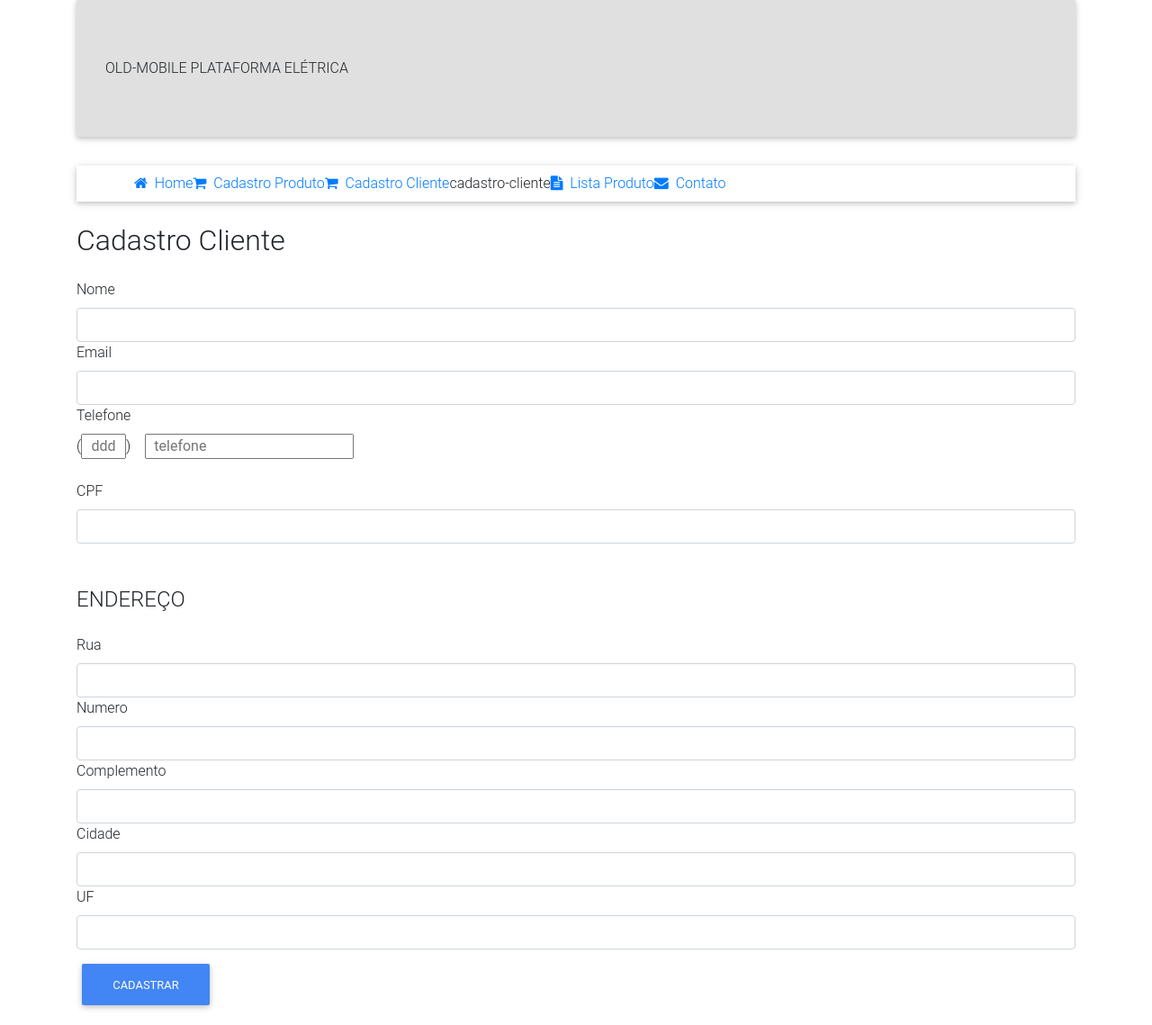
After one commit to rodrigod22/ADS-OLDMOBILE, a PHP site: the page made by public/view/produto/cadastro-cliente.php in a window 1280 px wide. The commit adds this page. Shown: the whole page at 90% size. Run offline with PHP 8.4, Linux system fonts and the light colour scheme; the template is opened without the code that fills it, so the values that code supplies are empty; some libraries are stand-ins or nearby versions.

Commit message:
Entity Cliente - Endereco - Telefone

```diff
--- a/config/routes/routes.php
+++ b/config/routes/routes.php
@@ -5,8 +5,10 @@ $rotas = [
 
     '/lista-produto' => \ADS\OldMobile\Controller\ListarProduto::class ,
     '/cadastro-produto' => \ADS\OldMobile\Controller\FormularioProduto::class,
-    '/salva-produto' => \ADS\OldMobile\Controller\CadastroProduto::class ,
-    '/index' => \ADS\OldMobile\Controller\HomeController::class
+    '/cadastro-cliente' => \ADS\OldMobile\Controller\FormularioCliente::class,
+    '/salva-produto' => \ADS\OldMobile\Controller\CadastroProduto::class,
+    '/index' => \ADS\OldMobile\Controller\HomeController::class,
+    '/salva-cliente' => \ADS\OldMobile\Controller\CadastroCliente::class,
 ];
 
 return $rotas;
--- a/public/view/header.php
+++ b/public/view/header.php
@@ -6,7 +6,7 @@
         <meta name="viewport" content="width=device-width, initial-scale=1.0">
          <link rel="stylesheet" href="http://localhost/old-mobile/public/assets/css/bootstrap.css"/>
           <link rel="stylesheet" href="http://localhost/old-mobile/public/assets/css/estilo.css"/>
-        <script src="http://localhost/old-mobile/public/assets/css/jquery-3.3.1.min.js"></script>
+        <script src="http://localhost/old-mobile/public/assets/js/jquery-3.3.1.min.js"></script>
         <script src="http://localhost/old-mobile/public/assets/js/bootstrap.min.js"></script>
     </head>
     <body>
@@ -30,6 +30,10 @@
                          <a class="" href="cadastro-produto"> <i class="fa fa-shopping-cart pr-1"></i> Cadastro Produto</a>
                         </li>
 
+                         <li class="nav-item">
+                         <a class="" href="cadastro-cliente"> <i class="fa fa-shopping-cart pr-1"></i> Cadastro Cliente</a>
+                        </li>
+                        cadastro-cliente
                          <li class="nav-item ">
                             <a href="lista-produto"><i class="fa fa-file-text pr-1"></i> Lista Produto</a>
                         </li>
--- /dev/null
+++ b/public/view/produto/cadastro-cliente.php
@@ -0,0 +1,99 @@
+<?php
+session_start();
+require __DIR__ . '/../header.php';
+
+$categorias = new ADS\OldMobile\Controller\CategoriaController;
+$listaCategoria = $categorias->findAll();
+
+?>
+ <script src="http://localhost/old-mobile/public/assets/js/jquery.mask.min"></script>
+ <script type="text/javascript">
+        $(document).ready(function(){
+
+            $("#telefone").mask("99999-9999");
+
+
+            $("#n_rua").mask("999999");
+
+            $("#telefone-dig").mask("99");
+
+
+            $("#cep").mask("99999-999");
+
+            $("#uf").mask("AA");
+            $("#cpf").mask("999.999.999-99", {
+
+            });
+        });
+        </script>
+
+        <div class="container">
+
+            <h2 class="mt-4 mb-4">Cadastro Cliente</h2>
+            <div class="form-group">
+                <form method="post" action="salva-cliente">
+
+                    <label for="nome">Nome</label>
+                    <input type="text" name="nome" id="nome" class="form-control"
+                    value="<?php if(isset($_SESSION['nome'])){echo $_SESSION['nome'];unset($_SESSION['nome']);} ?>">
+
+                   <?php if(isset($_SESSION['msg-nome'])){?>
+                        <div class="alert-danger alert">
+                           <?php echo $_SESSION['msg-nome'];unset($_SESSION['msg-nome']);?>
+                        </div>
+                   <?php } ?>
+
+
+                    <label for="email">Email</label>
+                    <input type="email" name="email" id="email"  class="form-control">
+                     <?php if(isset($_SESSION['msg-email'])){?>
+                        <div class="alert-danger alert">
+                           <?php echo $_SESSION['msg-email'];unset($_SESSION['msg-email']);?>
+                        </div>
+                    <?php } ?>
+
+                    <label for="telefone">Telefone</label><br>
+                      <div class="form-check-inline">
+                          ( <input type="text" name="telefone-dig" id="telefone-dig" style="width: 50px; text-align: center;" placeholder="ddd" class="form-inline">)
+                    <input type="text" name="telefone" id="telefone" placeholder="telefone" class="form-inline ml-3 pl-2" >
+                    </div>
+                     <?php if(isset($_SESSION['msg-telefone'])){?>
+                        <div class="alert-danger alert mt-3">
+                           <?php echo $_SESSION['msg-telefone'];unset($_SESSION['msg-telefone']);?>
+                        </div>
+                    <?php } ?>
+
+                    <div class="form-group mt-4">
+                    <label for="cpf">CPF</label>
+                    <input type="text" name="cpf" id="cpf"  class="form-control">
+                    </div>
+
+                    <div class="row p-0 m-0 mt-5 mb-3"><h4>ENDEREÇO</h4></div>
+                    <label for="rua">Rua</label>
+                    <input type="text" name="rua" id="rua"  class="form-control">
+
+                    <label for="numero">Numero</label>
+                    <input type="text" name="numero" id="numero"  class="form-control">
+
+                    <label for="complemento">Complemento</label>
+                    <input type="text" name="complemento" id="complemento"  class="form-control">
+
+                    <label for="cidade">Cidade</label>
+                    <input type="text" name="cidade" id="cidade"  class="form-control">
+
+                    <label for="cidade">UF</label>
+                    <input type="text" name="uf" id="uf"  class="form-control">
+
+                    <?php if(isset($_SESSION['msg'])){
+                        echo $_SESSION['msg'];
+                        unset($_SESSION['msg']);
+                    }
+?>
+
+                    <input type="submit" value="Cadastrar" class="btn btn-primary mt-3"/>
+                </form>
+            </div>
+                    </div>
+        </div>
+
+<?php require __DIR__ . '/../footer.php'; ?>
```
Also changed, not shown: cli-config.php (added, +10 -0 lines), nbproject/private/private.xml (added, +16 -0 lines), public/view/produto/cadastro-produto.php (+9 -1 lines), src/Controller/CadastroCliente.php (added, +58 -0 lines), src/Controller/CadastroProduto.php (+8 -1 lines), src/Controller/FormularioCliente.php (added, +12 -0 lines), src/Entity/Cliente.php (added, +109 -0 lines), src/Entity/Endereco.php (added, +46 -0 lines), src/Entity/Telefone.php (added, +52 -0 lines), 1 other file.
